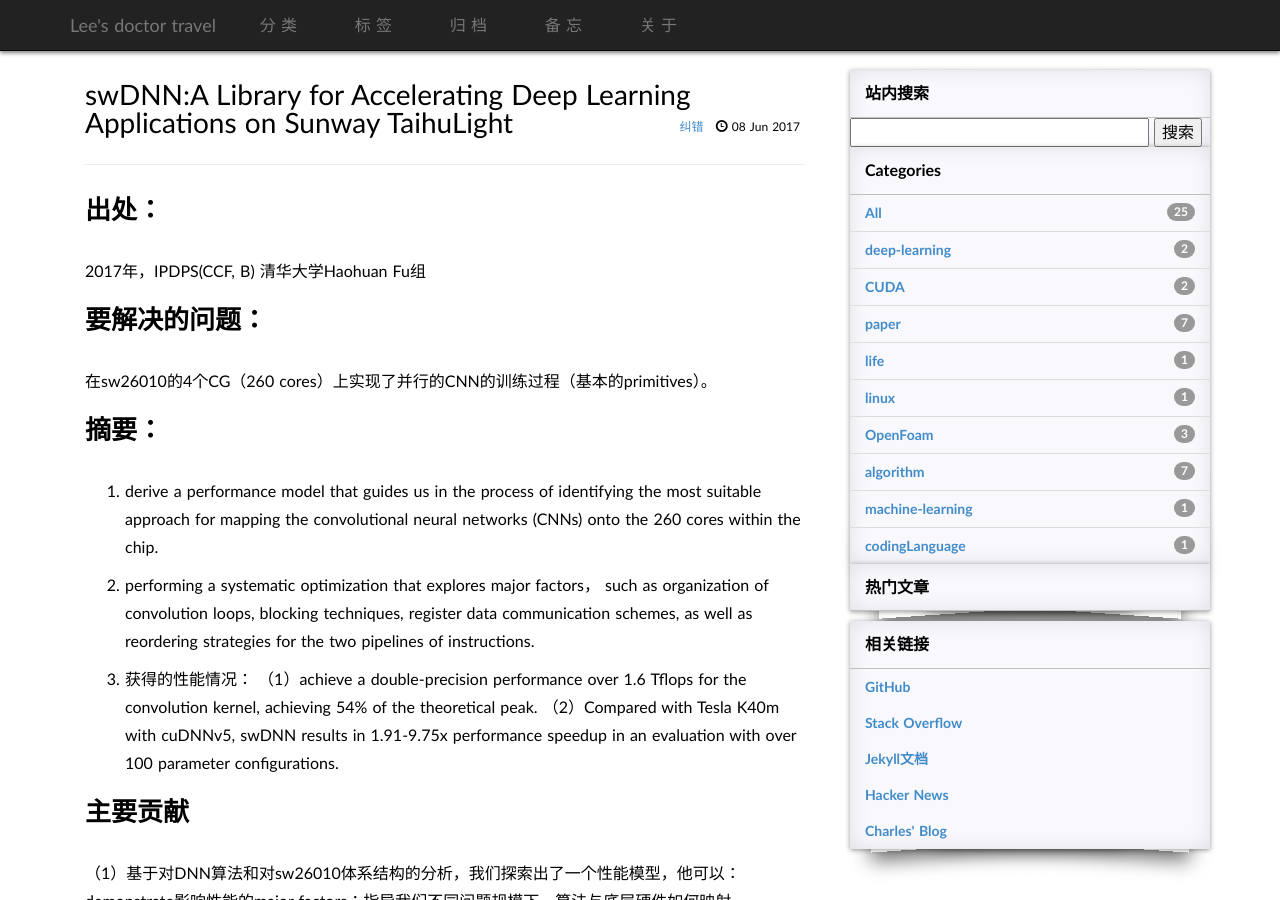
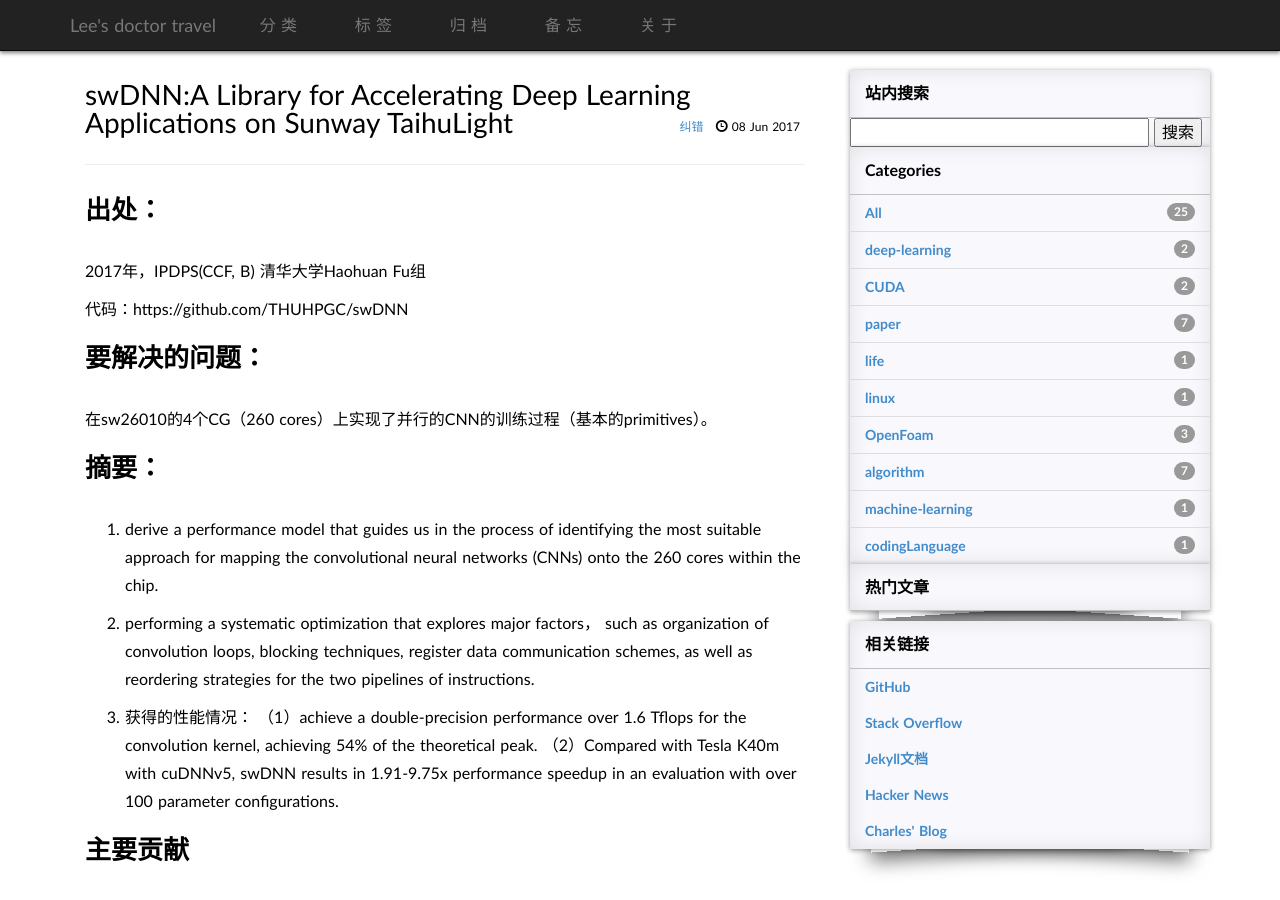
Before and after one commit to limin2015/limin2015.github.io, a Jekyll site: the page built from _posts/2017-6-8-paper-swdnn.md, in a window 1280 px wide and 900 px high. Built offline with Jekyll 4.4.1, drawn with Linux system fonts in a browser that asks for light colours; some web fonts are replaced; comment, search, counter and statistics services are not loaded.

Commit message:
paper-swdnn

```diff
--- a/_posts/2017-6-8-paper-swdnn.md
+++ b/_posts/2017-6-8-paper-swdnn.md
@@ -8,6 +8,8 @@ tags:       [paper]
 
 ## 出处：
 2017年，IPDPS(CCF, B) 清华大学Haohuan Fu组
+
+代码：https://github.com/THUHPGC/swDNN
 
 ## 要解决的问题：
 
```
